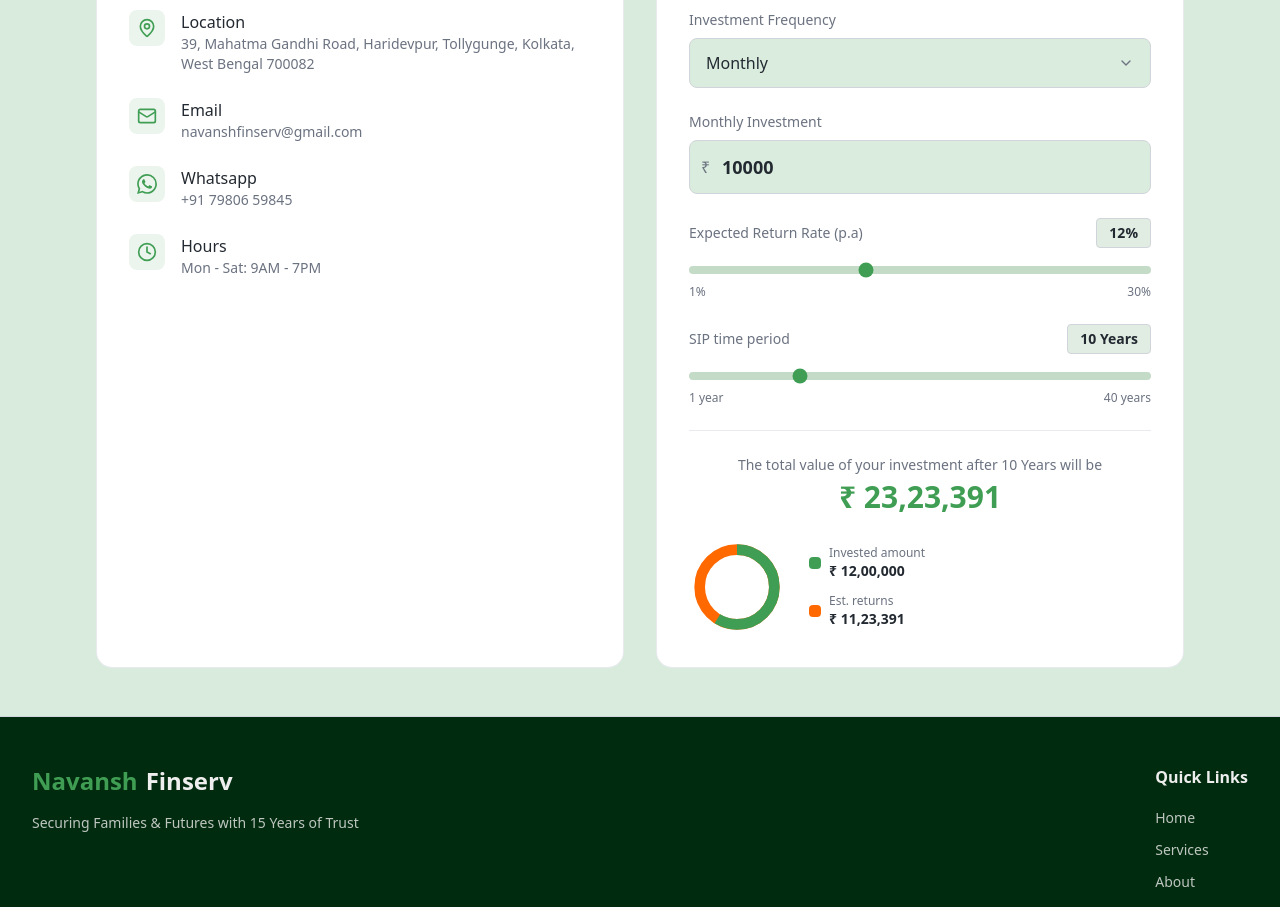
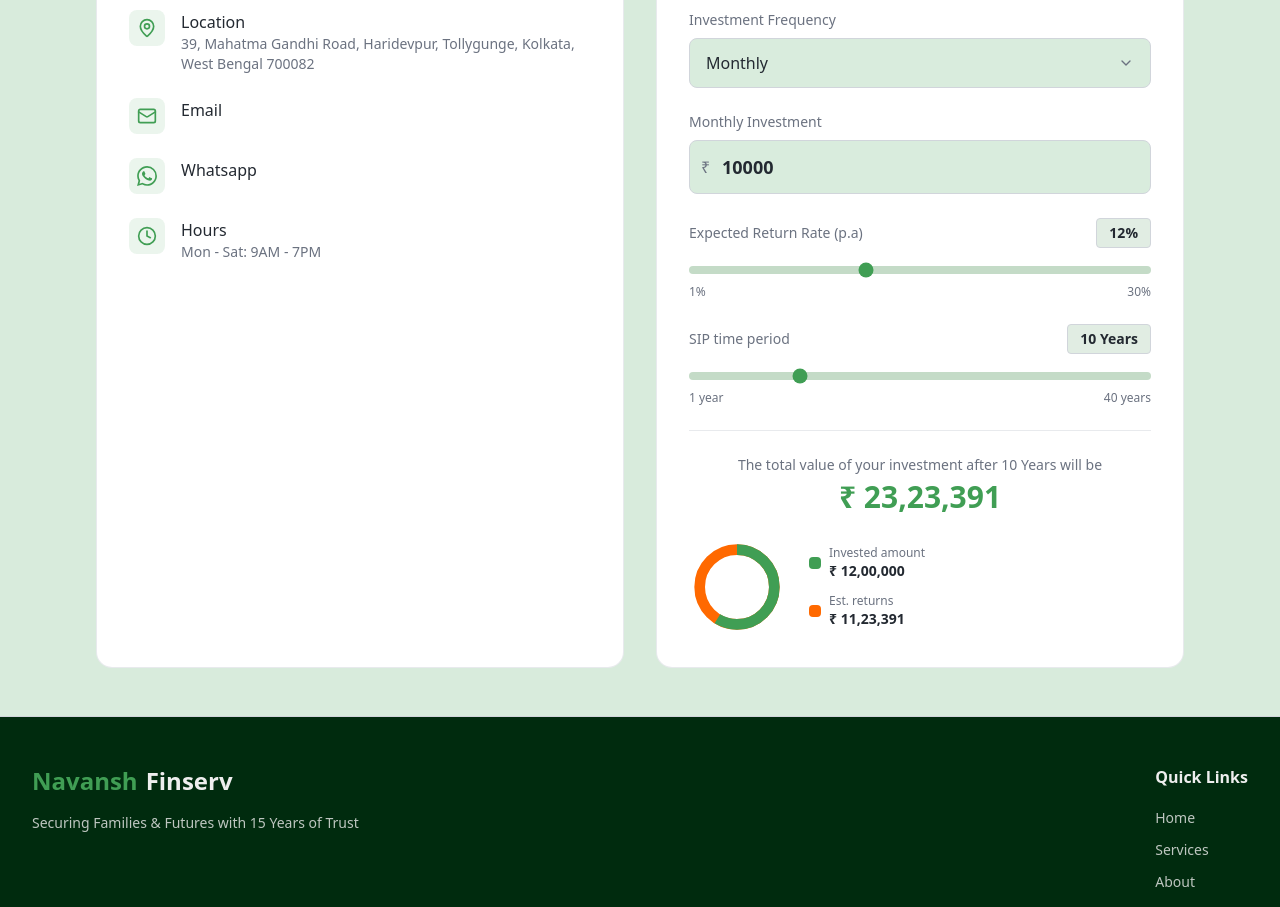
Before and after one commit to anshumankhunteta/navansh-finserv, a Next.js app: page /enquire in a window 1280 px wide. Shown: the part 920-1827 px from the top of the page. Built offline with nearby package versions, Linux system fonts and the light colour scheme.

Commit message:
fix variable names

```diff
--- a/components/custom/ContactInfo.tsx
+++ b/components/custom/ContactInfo.tsx
@@ -10,9 +10,8 @@ interface ContactInfoItem {
 }
 
 export function ContactInfo() {
-  const contactEmail =
-    process.env.NEXT_PUBLIC_CONTACT_EMAIL || 'navanshfinserv@gmail.com'
-  const contactPhone = process.env.NEXT_PUBLIC_PHONE_NUMBER || '+91 79806 59845'
+  const contactEmail = process.env.CONTACT_EMAIL || ''
+  const contactPhone = process.env.PHONE_NUMBER || ''
 
   const contactInfo: ContactInfoItem[] = [
     {
--- a/components/layout/Navbar.tsx
+++ b/components/layout/Navbar.tsx
@@ -47,8 +47,6 @@ const navLinks = [
 
 export default function Navbar() {
   const [isOpen, setIsOpen] = React.useState(false)
-
-  const phoneNumber = process.env.NEXT_PUBLIC_PHONE_NUMBER
 
   return (
     <header className="border-border/40 bg-background/95 supports-backdrop-filter:bg-primary/20 sticky top-0 z-50 w-full border-b backdrop-blur">
@@ -168,7 +166,7 @@ export default function Navbar() {
                 {/* Contact Info */}
                 <div className="border-border/50 mt-4 border-t pt-4 active:scale-102">
                   <a
-                    href={`https://wa.me/${phoneNumber?.replace(/[^0-9]/g, '')}?text=${encodeURIComponent('Hello')}`}
+                    href={`https://wa.me/${process.env.PHONE_NUMBER?.replace(/[^0-9]/g, '')}?text=${encodeURIComponent('Hello')}`}
                     className="text-muted-foreground hover:text-primary flex items-center gap-3 text-sm transition-colors"
                   >
                     <Whatsapp className="h-5 w-5" />
```
